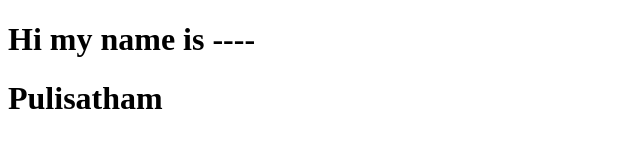
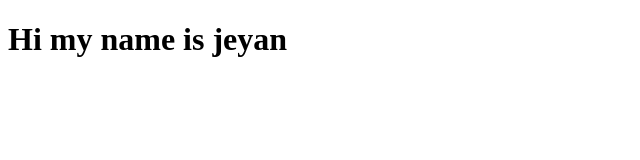
Before and after one commit to mydynamica10/laraval, a plain HTML site: page contact.html in a window 1280 px wide. Shown: the whole page, without its empty margins (0-640 px from the left). Drawn offline with Linux system fonts and the light colour scheme.

Commit message:
Update contact.html

```diff
--- a/contact.html
+++ b/contact.html
@@ -6,7 +6,7 @@
     <title>Document</title>
 </head>
 <body>
-    <h1>Hi my name is ----</h1>
-    <h1>Pulisatham</h1>
+    <h1>Hi my name is jeyan</h1>
+    <h1></h1>
 </body>
 </html>
```
